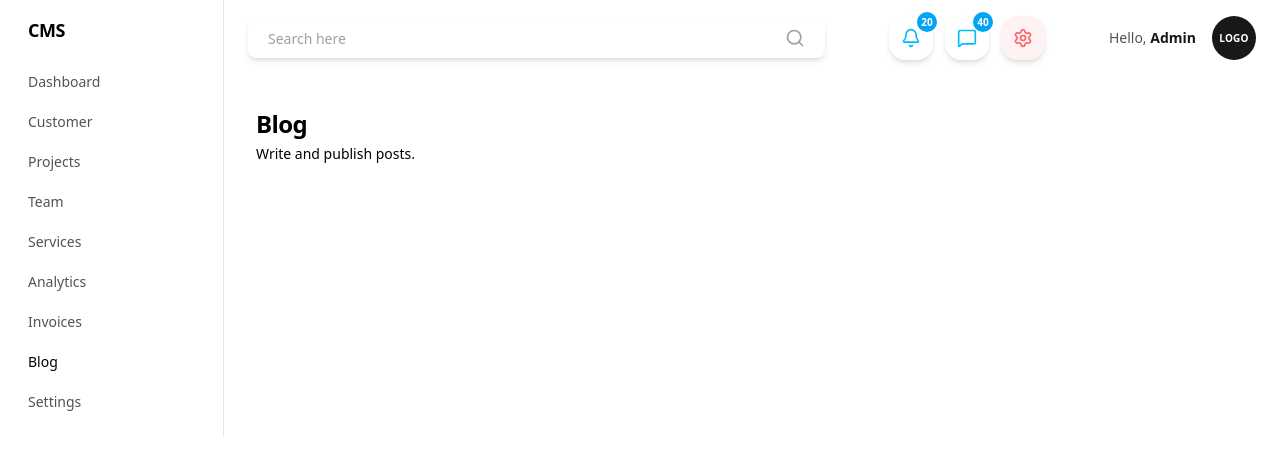
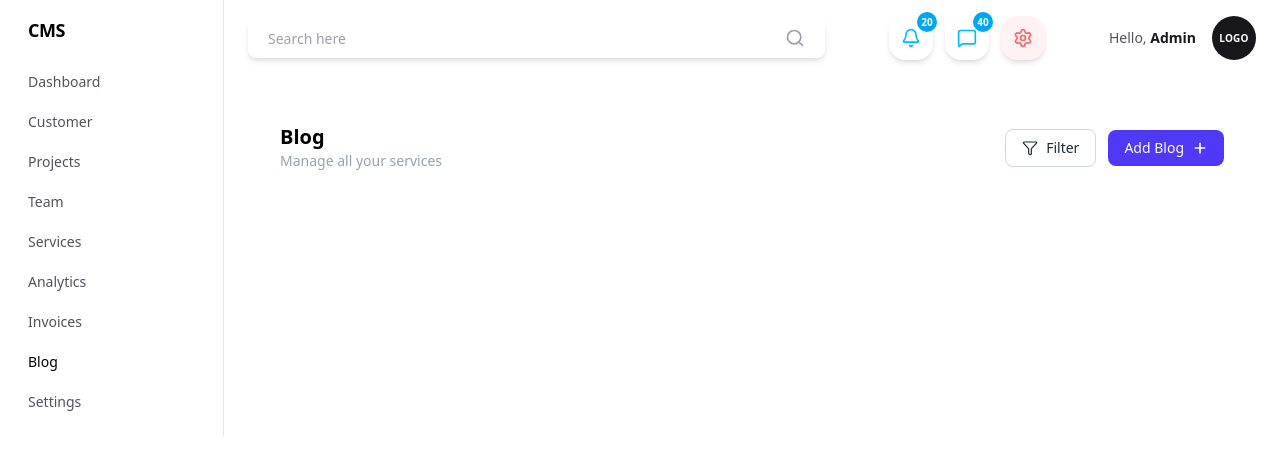
Before and after one commit to GoingGeniusGroup/CMS, a Next.js app: page /blog in a window 1280 px wide. Shown: the top 450 px of the page. Built offline with nearby package versions, Linux system fonts and the light colour scheme.

Commit message:
Create a filter and add blog button - 2891

```diff
--- a/app/(app)/blog/page.tsx
+++ b/app/(app)/blog/page.tsx
@@ -1,9 +1,31 @@
 import { PageHeader } from "@/components/PageHeader";
+import { Filter, Plus } from "lucide-react";
 
 export default function BlogPage() {
   return (
     <>
-      <PageHeader title="Blog" description="Write and publish posts." />
+       <div className="flex items-center justify-between px-6 py-4">
+      {/* Left: Title + Subtitle */}
+      <div>
+        <h1 className="text-xl font-bold text-black-900 leading-tight">Blog</h1>
+        <p className="text-sm text-gray-400 mt-0.5">Manage all your services</p>
+      </div>
+
+      {/* Right: Filter + Add Blog buttons */}
+      <div className="flex items-center gap-3">
+        {/* Filter Button */}
+        <button className="flex items-center gap-2 px-4 py-2 text-sm font-medium text-gray-800 bg-white border border-gray-300 rounded-lg hover:bg-gray-50 transition-colors">
+          <Filter size={16} strokeWidth={1.8} />
+          Filter
+        </button>
+
+        {/* Add Blog Button */}
+        <button className="flex items-center gap-2 px-4 py-2 text-sm font-medium text-white bg-indigo-600 rounded-lg hover:bg-indigo-700 transition-colors">
+          Add Blog
+          <Plus size={16} strokeWidth={2.5} />
+        </button>
+      </div>
+    </div>
     </>
   );
 }
```
